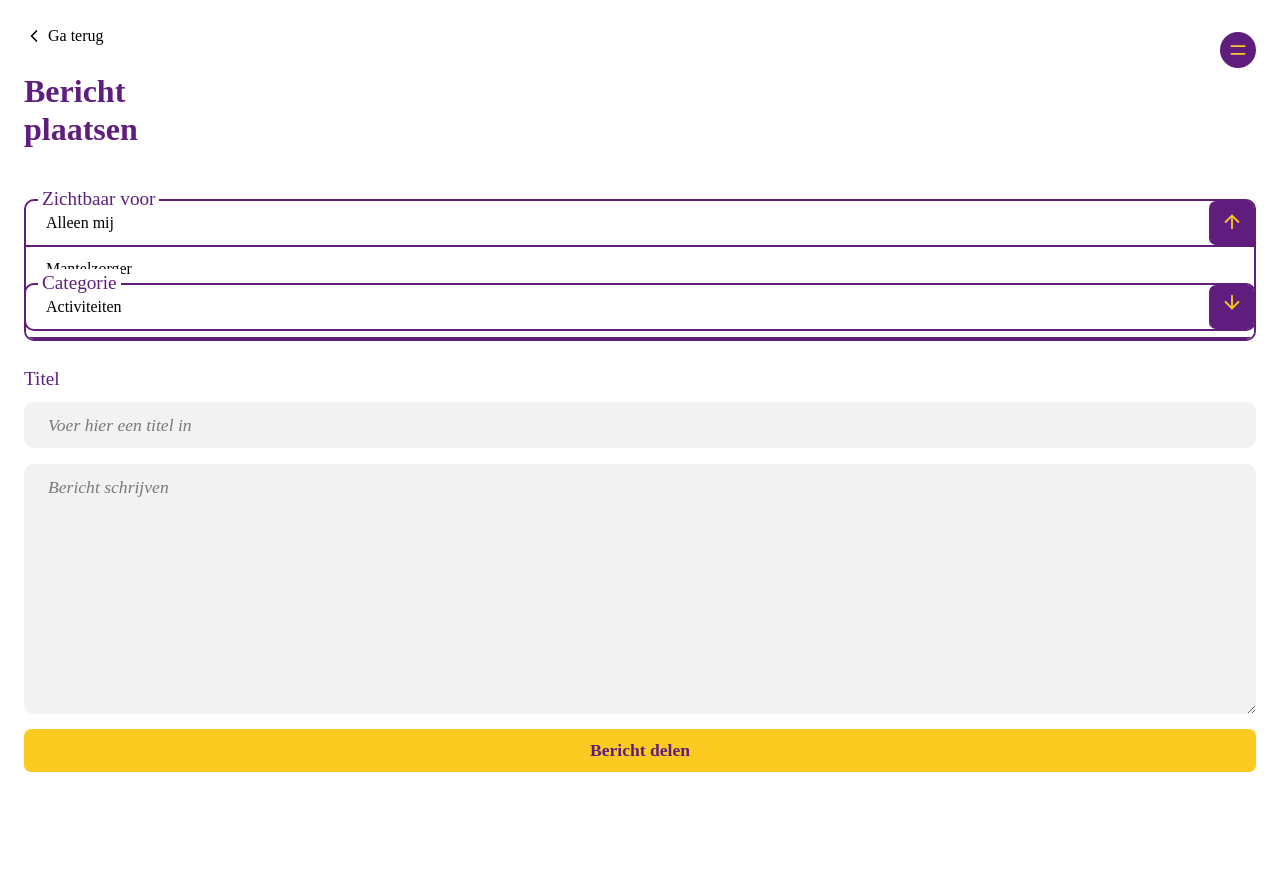
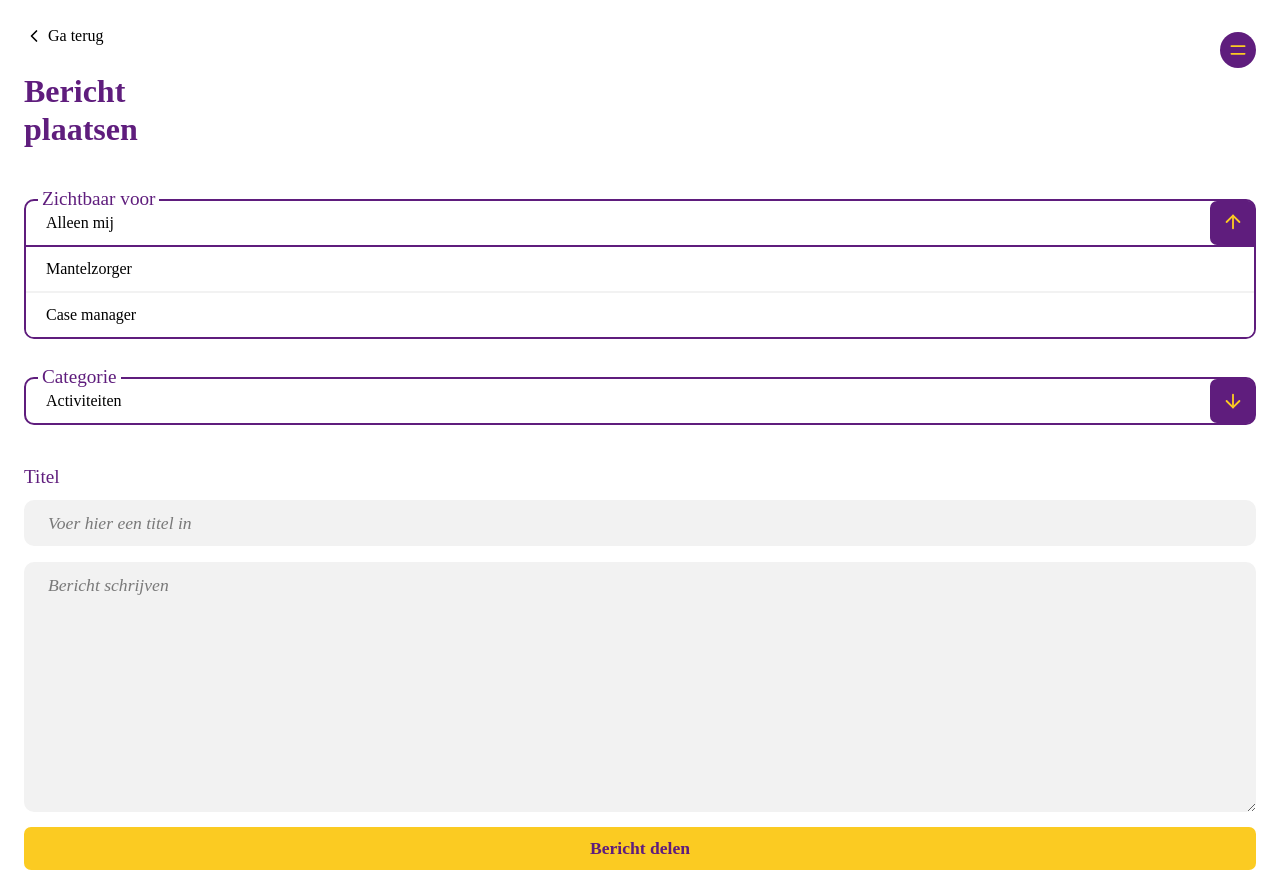
Before and after one commit to thomijn/minor-project, a Next.js app: page /nieuw in a window 1280 px wide. Both pictures are taken after a click on the button "Alleen mij". Before the commit the page ends 800 px from the top, so only its background shows below. Built offline with nearby package versions, Linux system fonts and the light colour scheme; no server answers.

Commit message:
dropdown and z index fixed

```diff
--- a/components/generic/Dropdown.js
+++ b/components/generic/Dropdown.js
@@ -67,7 +67,7 @@ const Dropdown = ({
             ? { backgroundColor: "#fff" }
             : { backgroundColor: "#fff" }
         }
-        whileTap={{ backgroundColor: "#fff" }}
+        whileTap={{ backgroundColor: "#E2C7DD" }}
         onHoverStart={() => {
           setCurIndex(index);
         }}
@@ -126,7 +126,7 @@ const Dropdown = ({
           <motion.div
             animate={{
               rotateZ: clicked ? 180 : 0,
-              y: clicked ? -5 : 0,
+              y: clicked ? -5 : 5,
             }}
           >
             <ArrowDown color="#fbcb22" size={22} />
@@ -174,8 +174,10 @@ const DropdownContainer = styled.div`
   border: 1px solid #5f1d7d;
   color: #000;
   border: none;
+  position:relative;
   min-width: 100px;
   line-height: 1.75em;
+  z-index: 10;
 
   *::-webkit-scrollbar {
     width: 10px;
@@ -224,11 +226,11 @@ const TitleContainer = styled(motion.button)`
 const ArrowSvgContainer = styled(motion.span)`
   position: absolute;
   width: 45px;
-  height: 100%;
+  height: 101%;
   display: flex !important;
   align-items: center;
   justify-content: center;
-  right: 0px;
+  right: -1px;
   border-radius: 7px;
   background: #5f1d7d;
 `;
@@ -243,26 +245,28 @@ const OptionsContainer = styled(motion.ul)`
   justify-content: flex-start;
   overflow-y: hidden;
   padding: 0;
-  margin: 0 0 1.2rem 0;
-  position: absolute;
-  top: 80px;
+  margin: 0 0 0 0;
+  position: relative;
   z-index: 10;
-  /* max-height: 100px; */
+  top:-4px;
 `;
 
 const Option = styled(motion.li)`
   height: auto;
-
   padding: 0.5rem 0.5rem 0.5rem 20px;
   border-bottom-width: ${(props) => (props.noborder ? "0px" : "2px")};
   border-bottom-style: solid;
-  border-bottom-color: ${(props) => (props.noborder ? "none" : "#5f1d7d")};
+  border-bottom-color: ${(props) => (props.noborder ? "none" : "#f2f2f2")};
   -webkit-user-select: none;
   -moz-user-select: none;
   -ms-user-select: none;
   overflow-wrap: break-word;
   user-select: none;
   cursor: pointer;
+
+  &:last-child {
+    border-bottom:none;
+  }
 `;
 
 export default Dropdown;
--- a/styles/homeStyles.js
+++ b/styles/homeStyles.js
@@ -41,6 +41,8 @@ export const Card = styled.div`
   /* height: 250px; */
   display: flex;
   flex-direction: column;
+  position: relative;
+  z-index: 1;
 
   h2 {
     white-space: nowrap;
@@ -109,6 +111,8 @@ export const TimelineWrapper = styled.div`
   display: flex;
   gap: 24px;
   align-items: stretch;
+  position: relative;
+  z-index: 10;
 `;
 
 export const Col = styled.div`
@@ -121,6 +125,7 @@ export const Timeline = styled(motion.div)`
   height: 100%;
   background: #faca3b;
   border-radius: 15px;
+  z-index: 10;
 
   ${(props) =>
     props.versionTwo &&
```
Also changed, not shown: components/UsernameForm.js (+22 -27 lines).
